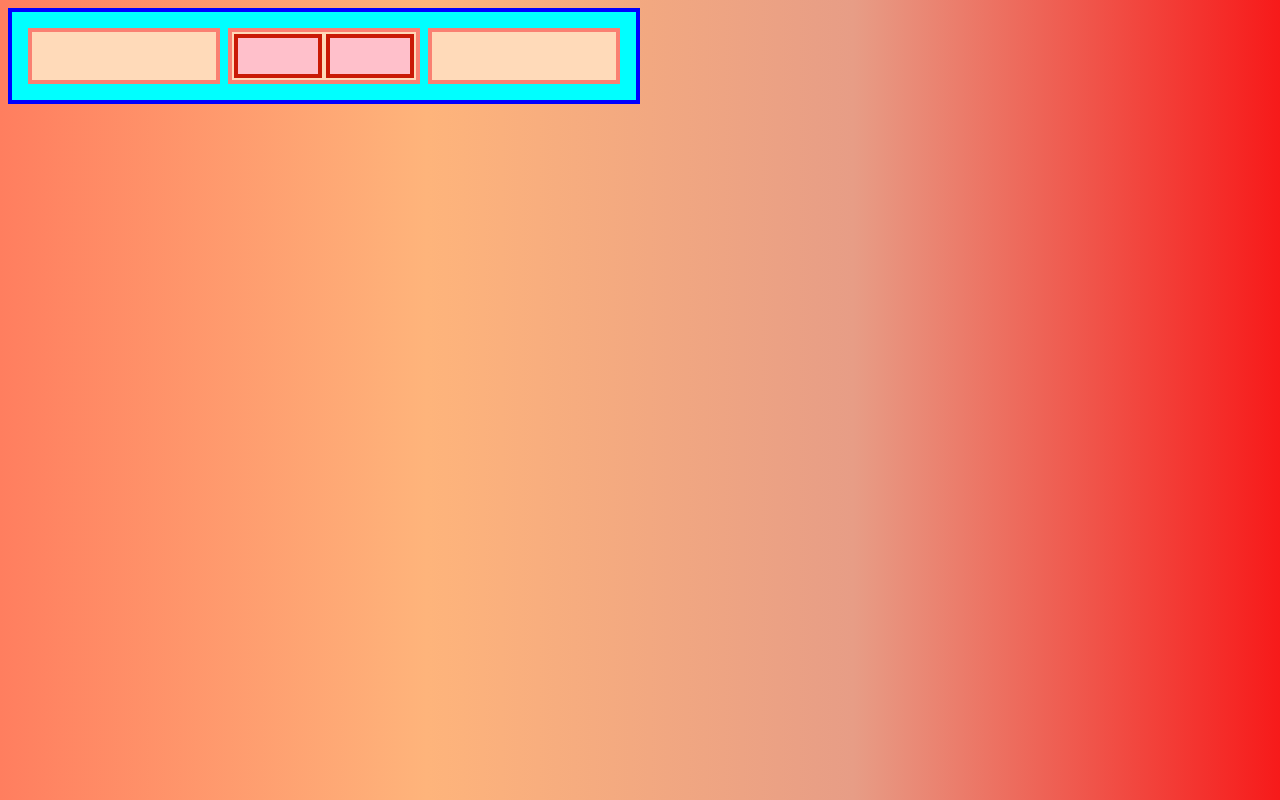
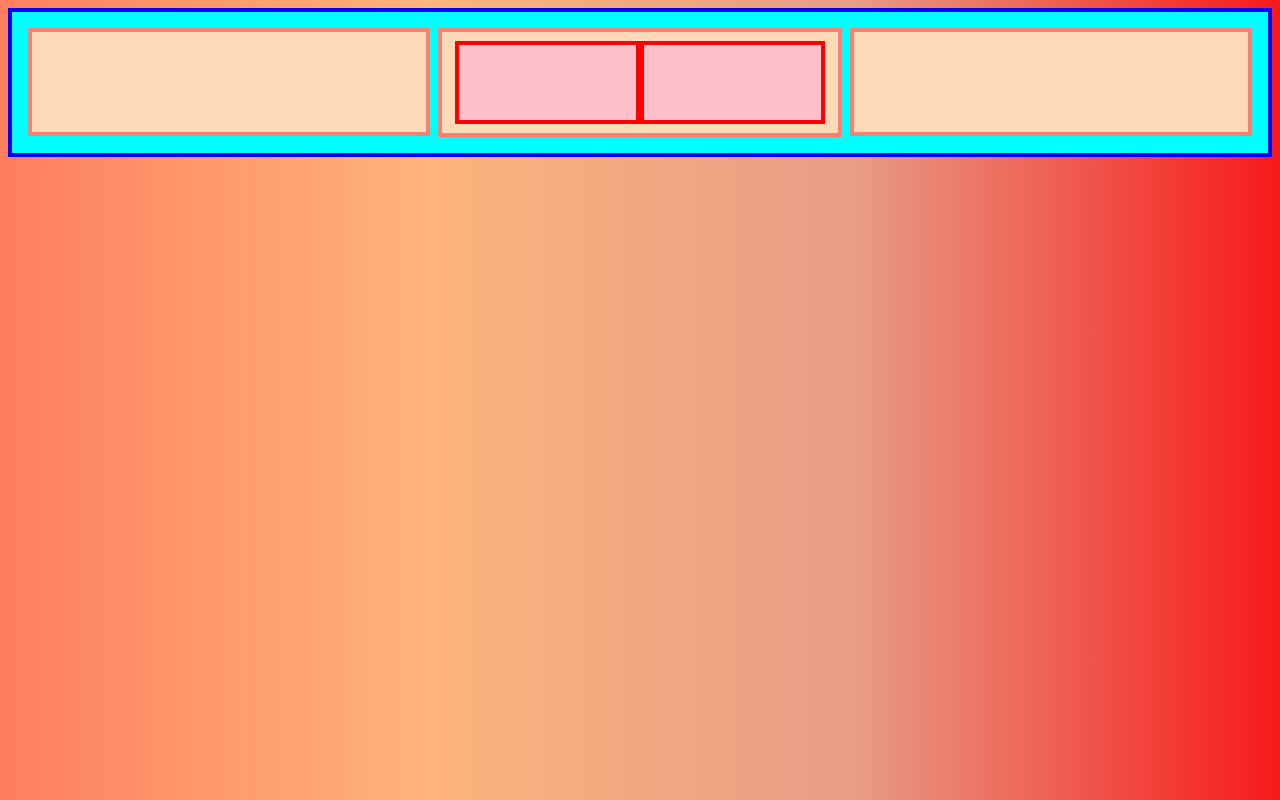
Before and after one commit to jokerjaas2002/introduction_to_flexbox, a plain HTML site: page Exercises/exercise_2.html in a window 1280 px wide. Drawn offline with Linux system fonts and the light colour scheme.

Commit message:
feat: change the style and html

```diff
--- a/Exercises/exercise_2.html
+++ b/Exercises/exercise_2.html
@@ -7,15 +7,13 @@
     <link rel="stylesheet" href="style.css">
 </head>
 <body>
-    <div  class="container">
-
+    <div class="container">
         <div class="item" id="one"></div>
         <div class="item" id="two">
-            <div class="parts" id="part1"></div>
-            <div class="parts" id="part2"></div>
+            <div class="inner-item" id="two-one"></div>
+            <div class="inner-item" id="two-two"></div>
         </div>
         <div class="item" id="three"></div>
-
     </div>
 </body>
 </html>
--- a/Exercises/style.css
+++ b/Exercises/style.css
@@ -7,17 +7,17 @@ body {
     padding: 12px;
     border: 4px solid blue;
     display: flex;
-    width: 600px;
-
 }
 
 .item {
     background-color: peachpuff;
     border: 4px solid salmon;
-    height: 48px;
+    height: 100px;
     flex: 1;
     margin: 4px;
     display: flex;
+    justify-content: center;
+    align-items: center;
 }
 
 .parts {
@@ -34,3 +34,20 @@ body {
     padding: 160px;
     width: 650px;
 }
+
+.inner-item {
+    border: 4px solid red;
+    background-color: pink;
+    height: 75px;
+    width: 75px;
+    flex: 0 0 45%;
+    margin: 0;
+}
+
+#two {
+    display: flex;
+    justify-content: center;
+    align-items: center;
+    padding: 0.5px;
+    flex: 1;
+}
```
